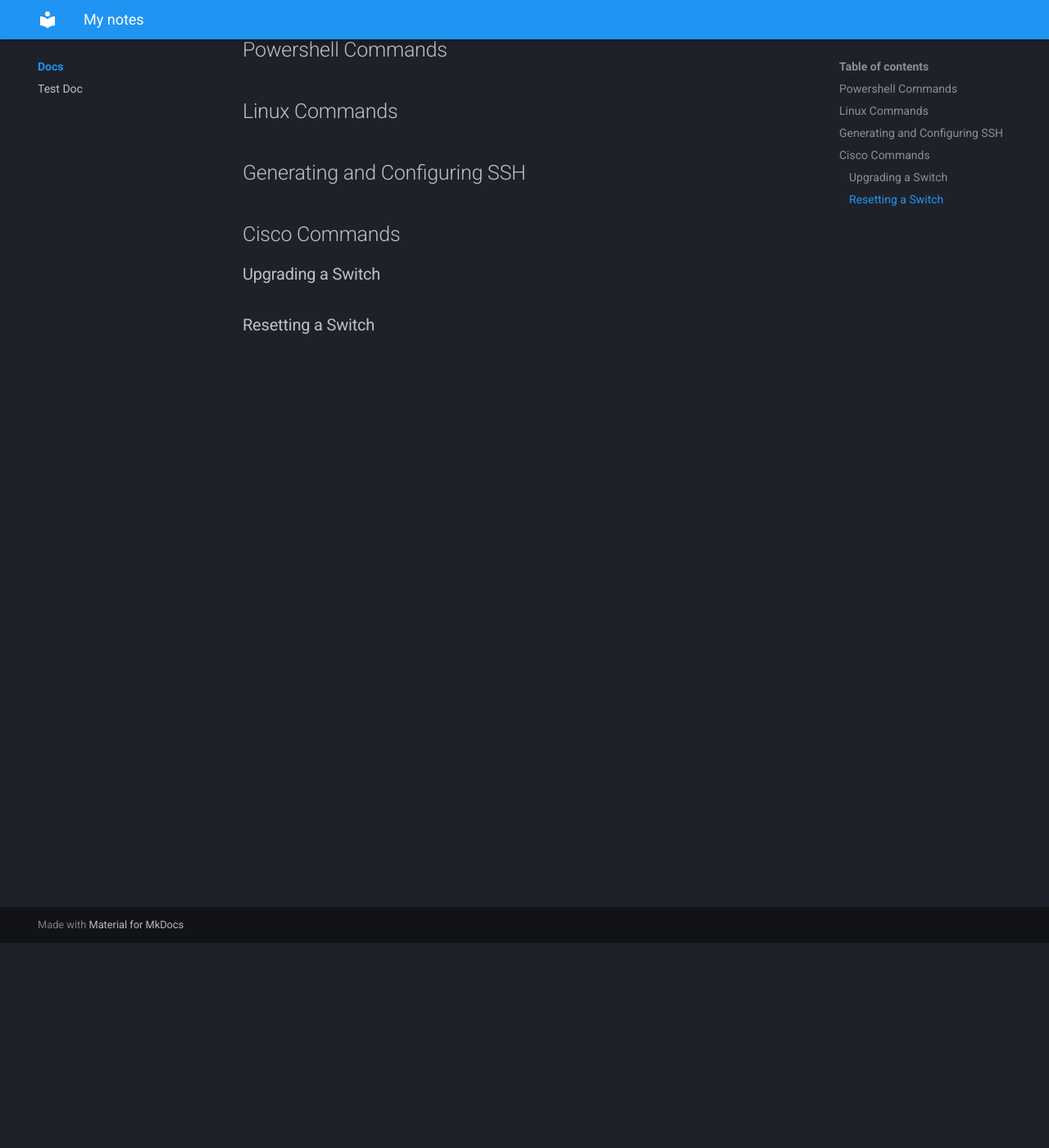
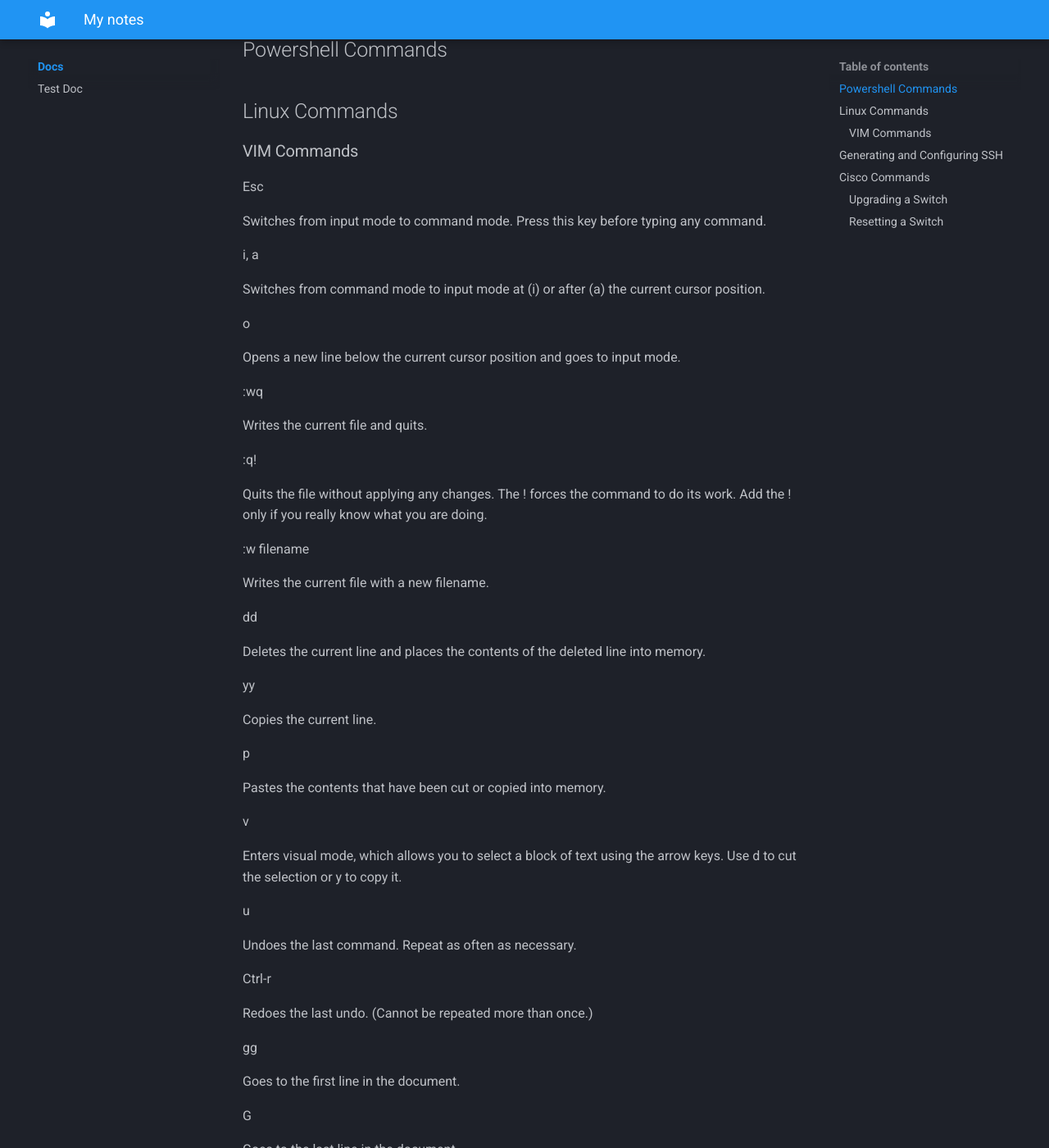
Before and after one commit to evanhumphry/me, an MkDocs documentation site: the page built from docs/docs/index.md, in a window 1280 px wide and 1400 px high, scrolled down 250 px. Shown: the whole window at 82% size. Built offline with MkDocs 1.6.1 and Material for MkDocs 9.7.7, drawn with Linux system fonts in a browser that asks for light colours; some of the changed text lies outside the part shown.

Commit message:
Update index.md
Added vim commands

```diff
--- a/docs/docs/index.md
+++ b/docs/docs/index.md
@@ -6,6 +6,87 @@
 
 ## Linux Commands
 
+### VIM Commands
+Esc
+
+Switches from input mode to command mode. Press this key before typing any command.
+
+i, a
+
+Switches from command mode to input mode at (i) or after (a) the current cursor position.
+
+o
+
+Opens a new line below the current cursor position and goes to input mode.
+
+:wq
+
+Writes the current file and quits.
+
+:q!
+
+Quits the file without applying any changes. The ! forces the command to do its work. Add the ! only if you really know what you are doing.
+
+:w filename
+
+Writes the current file with a new filename.
+
+dd
+
+Deletes the current line and places the contents of the deleted line into memory.
+
+yy
+
+Copies the current line.
+
+p
+
+Pastes the contents that have been cut or copied into memory.
+
+v
+
+Enters visual mode, which allows you to select a block of text using the arrow keys. Use d to cut the selection or y to copy it.
+
+u
+
+Undoes the last command. Repeat as often as necessary.
+
+Ctrl-r
+
+Redoes the last undo. (Cannot be repeated more than once.)
+
+gg
+
+Goes to the first line in the document.
+
+G
+
+Goes to the last line in the document.
+
+/text
+
+Searches for text from the current cursor position forward.
+
+?text
+
+Searches for text from the current cursor position backward.
+
+^
+
+Goes to the first position in the current line.
+
+$
+
+Goes to the last position in the current line.
+
+!ls
+
+Adds the output of ls (or any other command) in the current file.
+
+:%s/old/new/g
+
+Replaces all occurrences of old with new.
+
 ## Generating and Configuring SSH
 
 ## Cisco Commands
```
